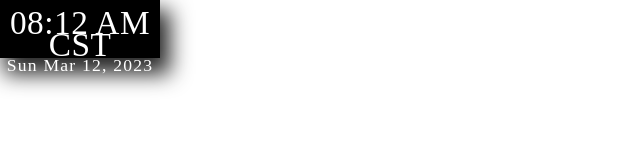
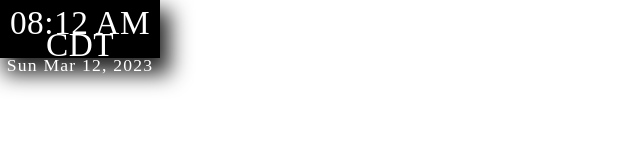
Before and after one commit to lucasgerrits/clock-box-widget, a website: page index.html in a window 1280 px wide. Shown: the full height of the page, 0-640 px from the left. Drawn offline with nearby package versions, Linux system fonts and the light colour scheme.

Commit message:
Manual timezone fix lol

```diff
--- a/index.html
+++ b/index.html
@@ -24,7 +24,7 @@
         const updateClock = function() {
             // Manually added timezone information as it is currently
             // deprecated in Moment.js without the timezone addon
-            clockTime.innerHTML = moment().format("hh:mm A") + " CST";
+            clockTime.innerHTML = moment().format("hh:mm A") + " CDT";
             clockDate.innerHTML = moment().format("ddd MMM DD, YYYY");
         };
 
```
